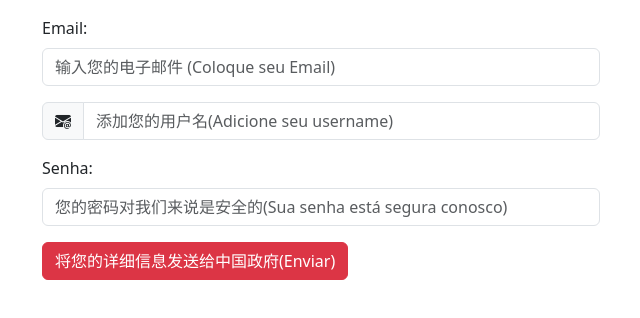
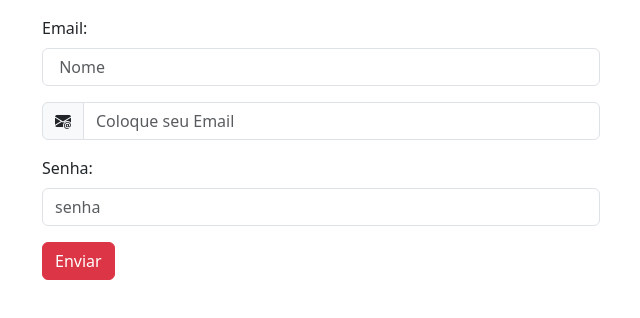
Before and after one commit to oTalDoMagalas/Bootstrap_Intro_Gustavo, a plain HTML site: page ex4_formulario-sub-css/ex4.html in a window 1280 px wide. Shown: the whole page, without its empty margins (40-680 px from the left). Drawn offline with nearby package versions, Linux system fonts and the light colour scheme.

Commit message:
Update ex4.html

```diff
--- a/ex4_formulario-sub-css/ex4.html
+++ b/ex4_formulario-sub-css/ex4.html
@@ -30,9 +30,9 @@
           <label for="email" class="form-label">Email:</label>
 
           <input
-            type="email"
+            type="Nome"
             class="form-control custom-input"
-            placeholder="输入您的电子邮件 (Coloque seu Email)"
+            placeholder=" Nome"
             id="email"
             />
         </div>
@@ -42,9 +42,9 @@
                 <i class="bi bi-envelope-at-fill"></i>
               </span>
               <input
-                type="text"
+                type="email"
                 class="form-control custom-input"
-                placeholder="添加您的用户名(Adicione seu username)"
+                placeholder="Coloque seu Email"
                 id="nome"
               />
             </div>
@@ -54,12 +54,12 @@
             <input
               type="password"
               class="form-control custom-input"
-              placeholder="您的密码对我们来说是安全的(Sua senha está segura conosco)"
+              placeholder="senha"
               id="senha"
             />
         </div>
         <button type="submit" class="btn btn-danger custom-button">
-          将您的详细信息发送给中国政府(Enviar)
+         Enviar
         </button>
       </form>
     </div>
```
